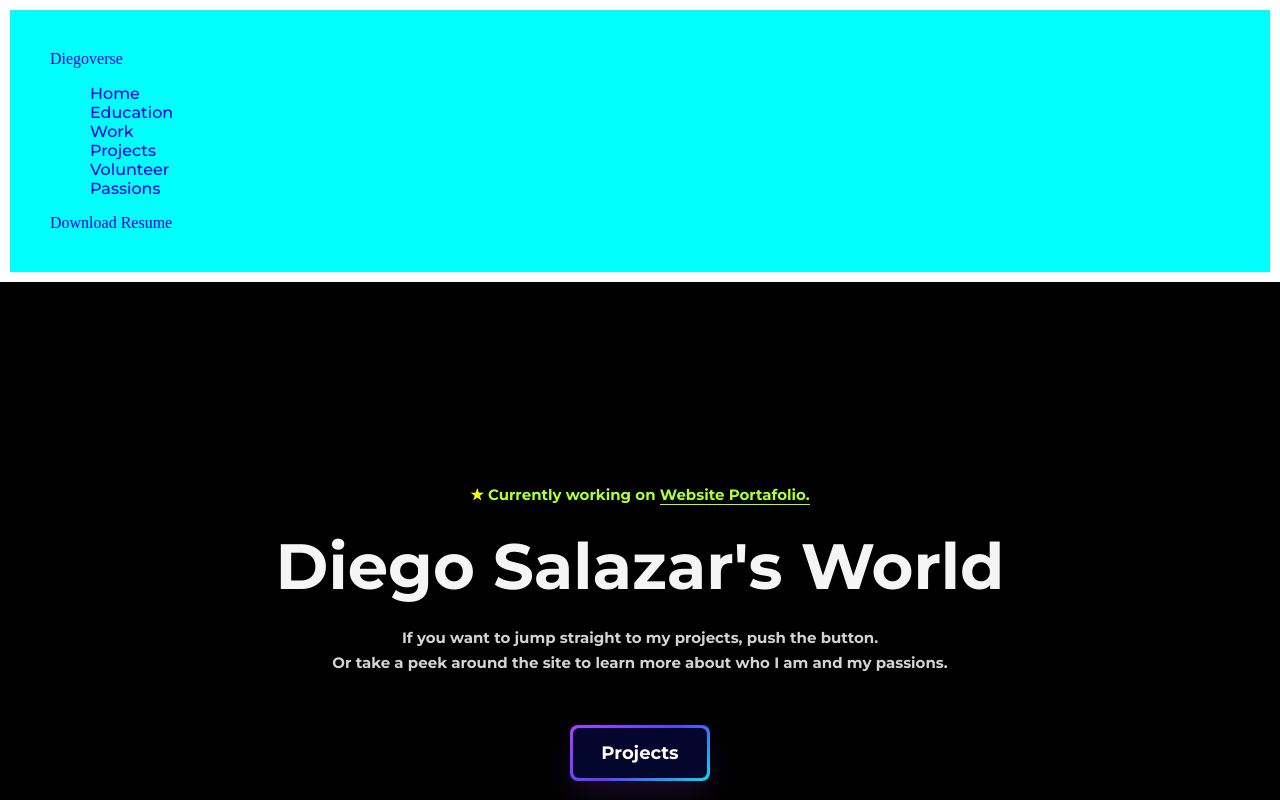
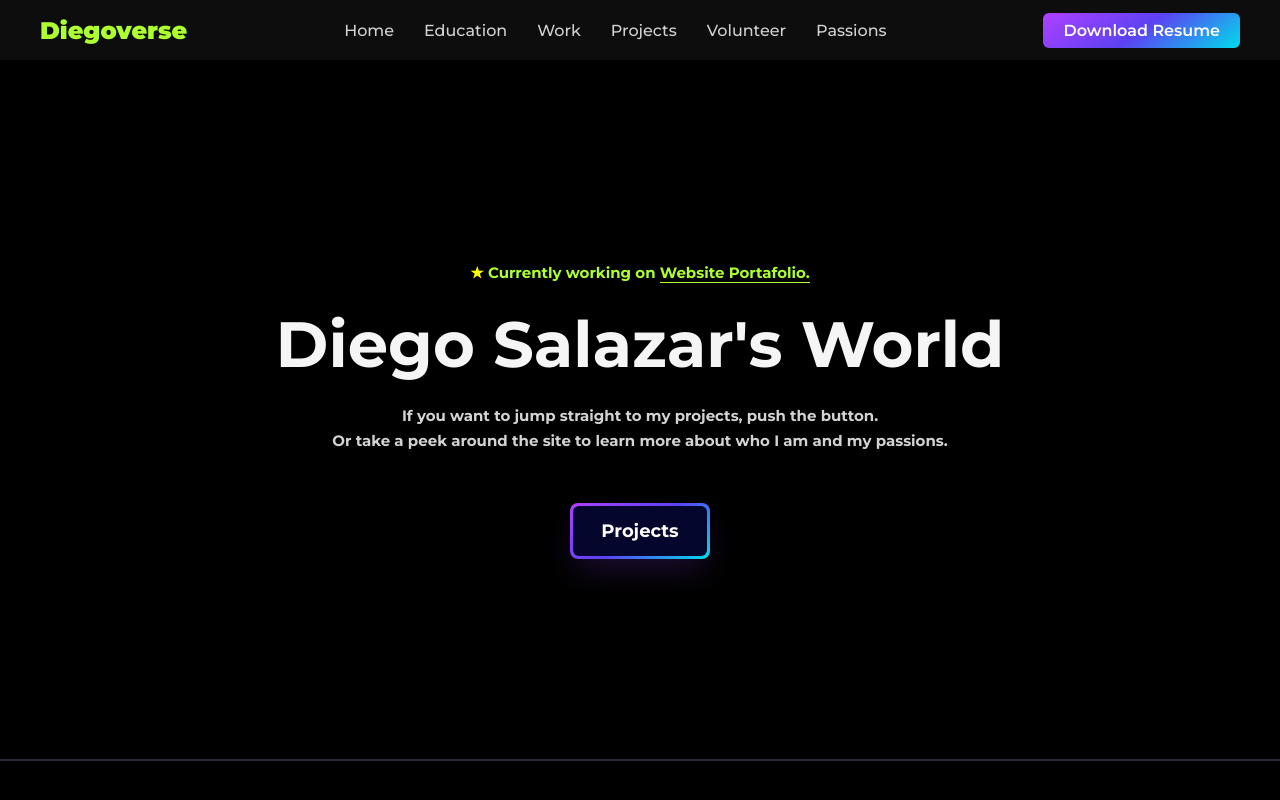
Before and after one commit to DiegoSalazarS/DiegoSalazarS.github.io, a plain HTML site: page index.html in a window 1280 px wide. Shown: the top 800 px of the page. Drawn offline with Linux system fonts and the light colour scheme.

Commit message:
feat: added styling on css to the navbar

```diff
--- a/assets/css/styles_home.css
+++ b/assets/css/styles_home.css
@@ -1,3 +1,72 @@
+.navbar {
+  display: flex;
+  align-items: center;
+  justify-content: space-between;
+  background-color: #0d0d0d;
+  padding: 0 40px;
+  height: 60px;
+  font-family: 'Montserrat', sans-serif;
+}
+
+.navbar .logo {
+  color: greenyellow;
+  font-size: 1.5rem;
+  font-weight: 900;
+  text-decoration: none;
+}
+
+.navbar .nav-links {
+  list-style: none;
+  display: flex;
+  gap: 30px;
+  margin: 0;
+  padding: 0;
+}
+
+.navbar .nav-links a {
+  color: lightgray;
+  text-decoration: none;
+  font-weight: 500;
+  transition: color 0.2s;
+}
+
+.navbar .nav-links a:hover {
+  color: #ffffff;
+}
+
+.navbar .btn-download {
+  display: inline-block;
+  padding: 8px 20px;
+  background-image: linear-gradient(144deg, #af40ff, #5b42f3 50%, #00ddeb);
+  border-radius: 6px;
+  color: #fff;
+  font-weight: 600;
+  text-decoration: none;
+  transition: opacity 0.2s, transform 0.2s;
+}
+
+.navbar .btn-download:hover {
+  opacity: 0.9;
+  transform: translateY(-1px);
+}
+
+.navbar .btn-download:active {
+  transform: translateY(1px);
+}
+
+@media (max-width: 768px) {
+  .navbar {
+    flex-wrap: wrap;
+    height: auto;
+    padding: 20px;
+  }
+  .navbar .nav-links {
+    width: 100%;
+    justify-content: center;
+    margin: 15px 0;
+  }
+}
+
 .title{
     font-family: Montserrat, 'Times New Roman', Times, serif;
     color: whitesmoke;
@@ -74,12 +143,6 @@ body{
     display: flex;
     flex-direction: column;
     justify-content: center;
-}
-
-.navbar{
-    background-color: aqua;
-    border: 10px white solid;
-    padding: 40px;
 }
 
 #btn-project {
```
